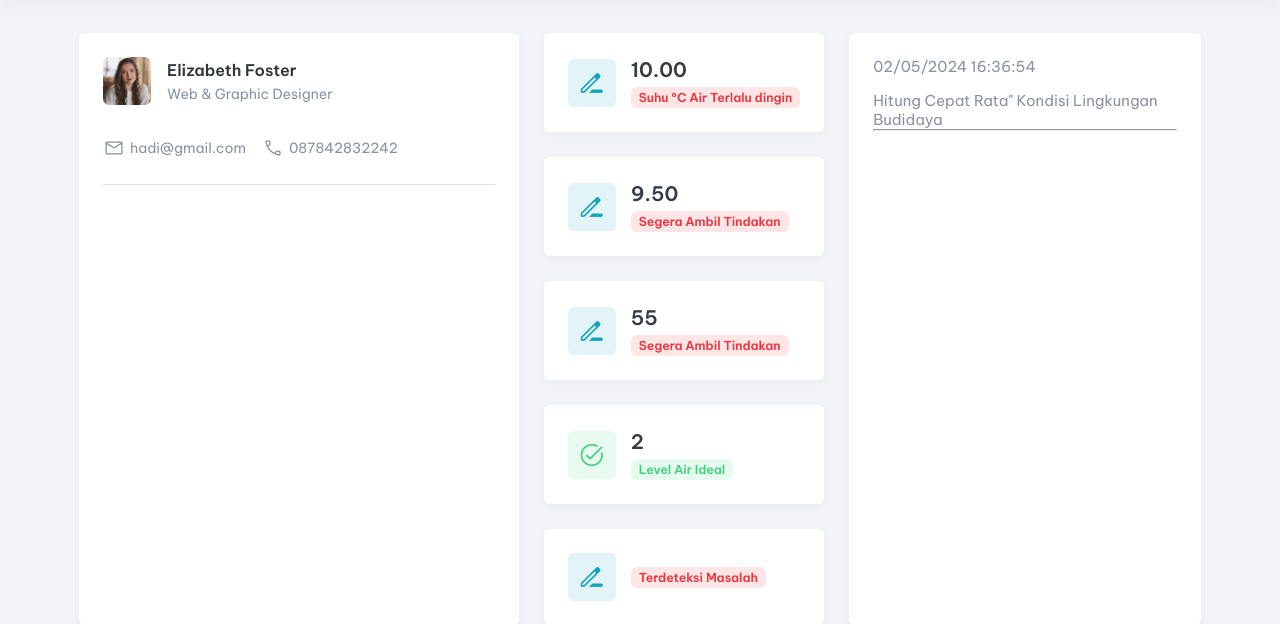
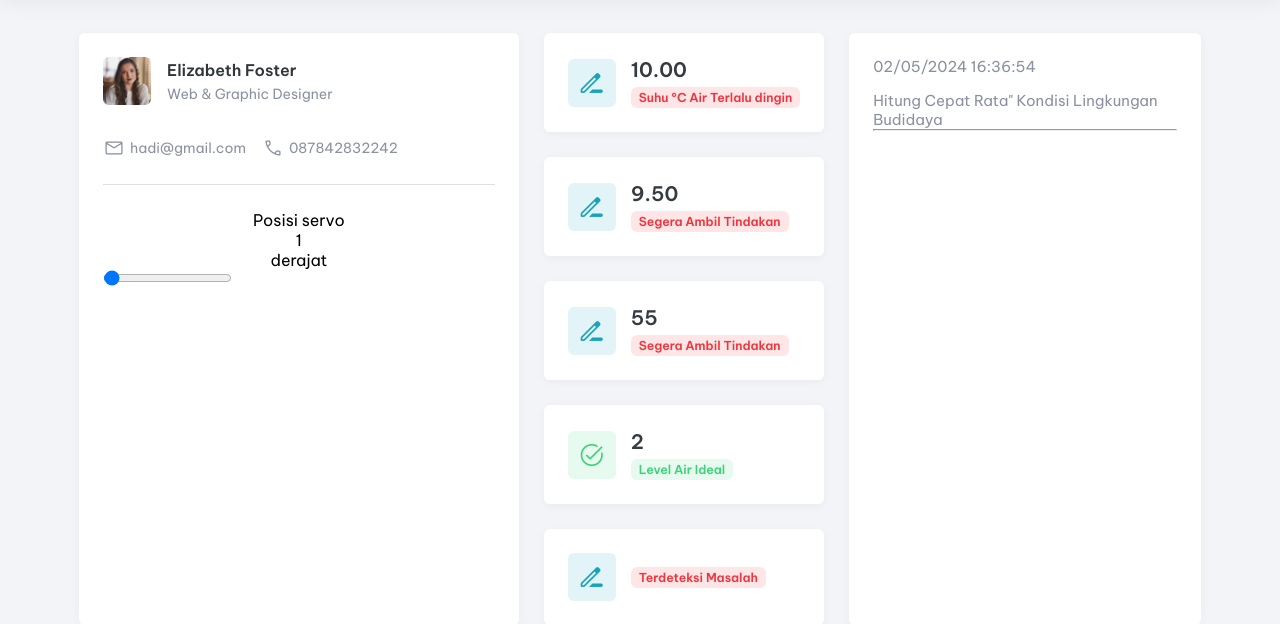
Before and after one commit to c030321072mahasiswapoliban/monitoring, a PHP site: page /admin/index.php in a window 1280 px wide. Shown: the part 74-698 px from the top of the page. Run offline with PHP 8.4, Linux system fonts and the light colour scheme; the visitor is signed in with stand-in values (Sample User, id 1); data comes from the database, SQL or seed files in the repository.

Commit message:
required from hadi

```diff
--- a/admin/assets/pages/footer.php
+++ b/admin/assets/pages/footer.php
@@ -131,7 +131,24 @@
   /**=====================================================================**/
 
   // start servo
+  function ubahposisi(value) {
+      document.getElementById('posisi').innerHTML = value;
 
+      //ajax untuk membuat nilai status relay
+      var xmlhttp = new XMLHttpRequest();
+
+      xmlhttp.onreadystatechange = function() {
+        if (xmlhttp.readyState == 4 && xmlhttp.status == 200) {
+          //ambil respon dari web setelah merubah nilai
+          document.getElementById('posisi').innerHTML = xmlhttp.responseText;
+
+        }
+      }
+      //eksekusi file php untuk merubah nilai databs
+      xmlhttp.open("GET", "./kontrol/servo/cek.php?pos=" + value, true);
+      //kirim data
+      xmlhttp.send();
+    }
   // end servo
   // refreshid
   var refreshid = setInterval(function() {
--- a/admin/assets/pages/main.php
+++ b/admin/assets/pages/main.php
@@ -3,6 +3,7 @@ $sql = mysqli_query($konek, "SELECT * FROM tb_kontrol");
 $data = mysqli_fetch_array($sql);
 $relay = $data['relay'];
 $relaysecond = $data['relaysecond'];
+$servo = $data['servo'];
 
 ?>
 
@@ -50,6 +51,13 @@ $relaysecond = $data['relaysecond'];
         <div class="divider card-divider"></div>
 
         <li class="progress-item">
+            <!-- range -->
+        <div style="text-align: center; font: size 18px;">
+          <label for="disabledRange" class="form-label">Posisi servo <span id="posisi"> <?php echo $servo; ?> </span> derajat</label>
+          <input type="range" class="form-range" id="disabledRange" min="0" max="180" step="1" value="<?php echo $servo; ?>" onchange="ubahposisi(this.value)">
+        </div>
+        <!-- end range -->
+        </li>
 
       </div>
 
--- a/assets/publik/header.php
+++ b/assets/publik/header.php
@@ -30,7 +30,7 @@
                 <span>Pemeliharaan</span>
               </a>
             </li>
-            <div id="datetime" style="font-size: 16px; font-family: 'Courier New', Courier, monospace; position: fixed; top: 10px;: 10px; right: 10px;">
+            <div id="datetime" style="font-size: 16px; font-family: 'Courier New', Courier, monospace; position: fixed; top: 10px; right: 10px;">
   <i class="far fa-clock"></i>
 </div>
 </ul>
--- a/assets/publik/main.php
+++ b/assets/publik/main.php
@@ -81,7 +81,7 @@ $relay = $data['relay'];
              <!-- clock -->
         <div class="card2 task-card">
 
-            <div> <?php include 'grafik.php'; ?></div> <!-- Menampilkan tanggal, hari, dan jam -->
+
           </div>
         </div>
         <!-- end clock -->
```
Also changed, not shown: admin/kontrol/relaysecond/bacarelaysecond.php (added, +7 -0 lines), admin/kontrol/servo/bacaservo.php (added, +9 -0 lines), admin/kontrol/servo/cek.php (+11 -0 lines).
